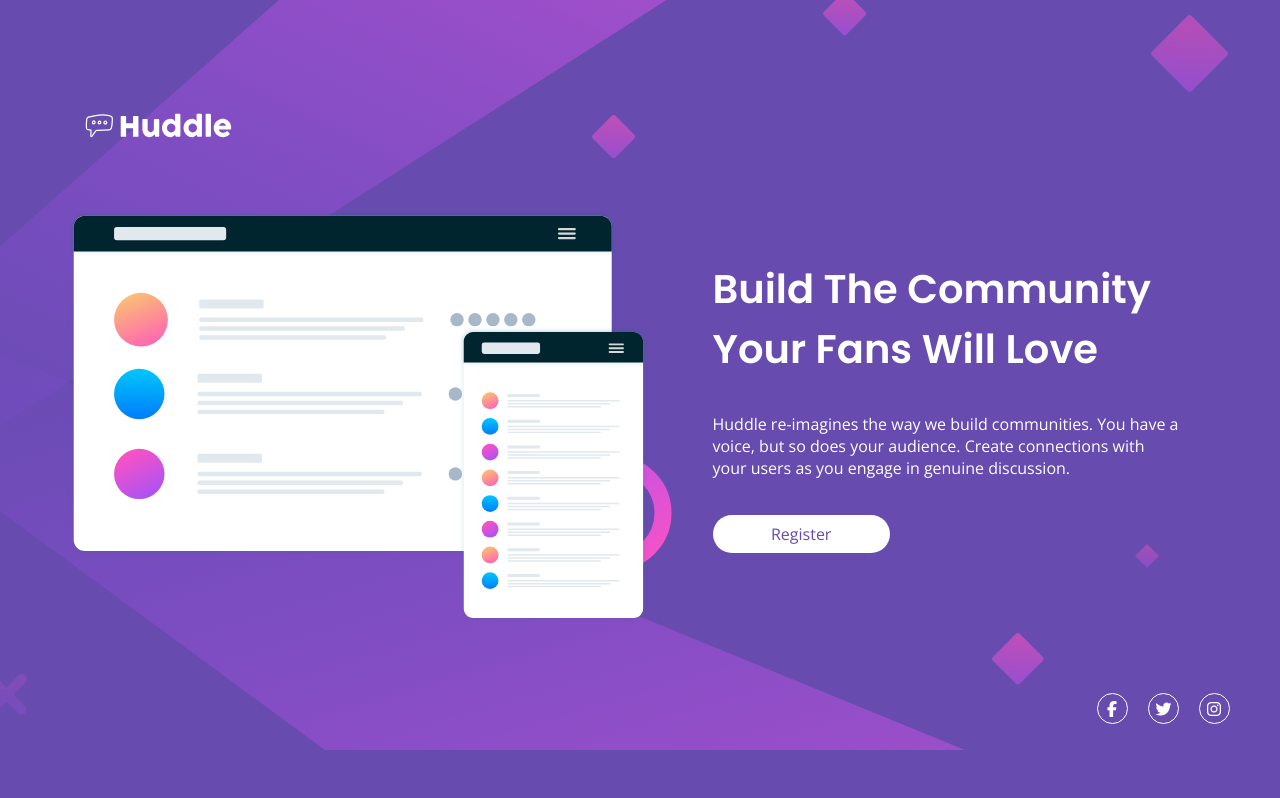
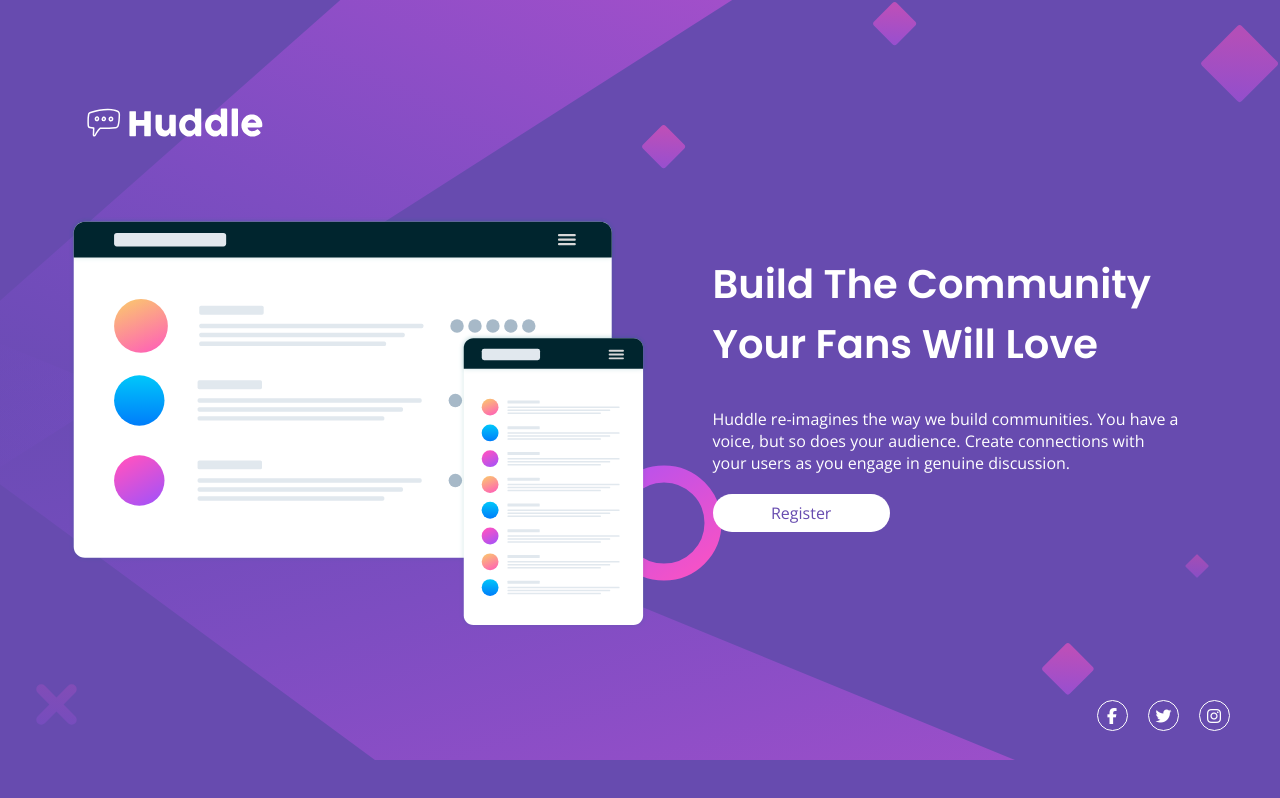
Before and after one commit to gastonMaino/huddle-landing-page-with-single-introductory-section-master, a plain HTML site: page index.html in a window 1280 px wide. Drawn offline with nearby package versions, Linux system fonts and the light colour scheme.

Commit message:
second version

```diff
--- a/css/styles.css
+++ b/css/styles.css
@@ -16,17 +16,12 @@ body {
   color: #fff;
 }
 
-@media screen and (min-width: 1440px) {
-  body {
-    background-image: url(/assets/images/bg-desktop.svg);
-    background-position: -40px -40px;
-  }
-}
+
 
 @media screen and (min-width: 768px) {
   body {
     background-image: url(/assets/images/bg-desktop.svg);
-    background-position: -90px -50px;
+    background-position: -40px -40px;
     margin-top: 15px;
   }
 
@@ -35,7 +30,7 @@ body {
     height: 100%;
     grid-template-columns: repeat(2, 1fr);
     gap: 5px;
-    place-items: center;
+
   }
 }
 
@@ -68,12 +63,16 @@ body {
 }
 
 @media screen and (min-width: 768px) {
+  .picture{
+    margin-top: 70px;
+
+  }
   .picture__img {
     margin-left: 35px;
   }
 
   .header__img {
-    max-width: 25%;
+    max-width: 30%;
     margin-left: 70px;
   }
 
@@ -96,12 +95,14 @@ body {
 
 @media screen and (min-width: 768px) {
   .texts__title {
+    margin-top: 175px;
     font-size: 2.5rem;
     text-align: left;
   }
 
   .texts__paragraph {
     text-align: left;
+    margin-bottom: 0;
   }
   .texts__span {
     display: block;
@@ -137,6 +138,7 @@ body {
 @media screen and (min-width: 768px) {
   .texts-bottom__bottom {
     width: 25%;
+    margin-bottom: 40px;
   }
   .texts-bottom__bottom:hover {
     background-color: var(--Soft-Magenta);
```
